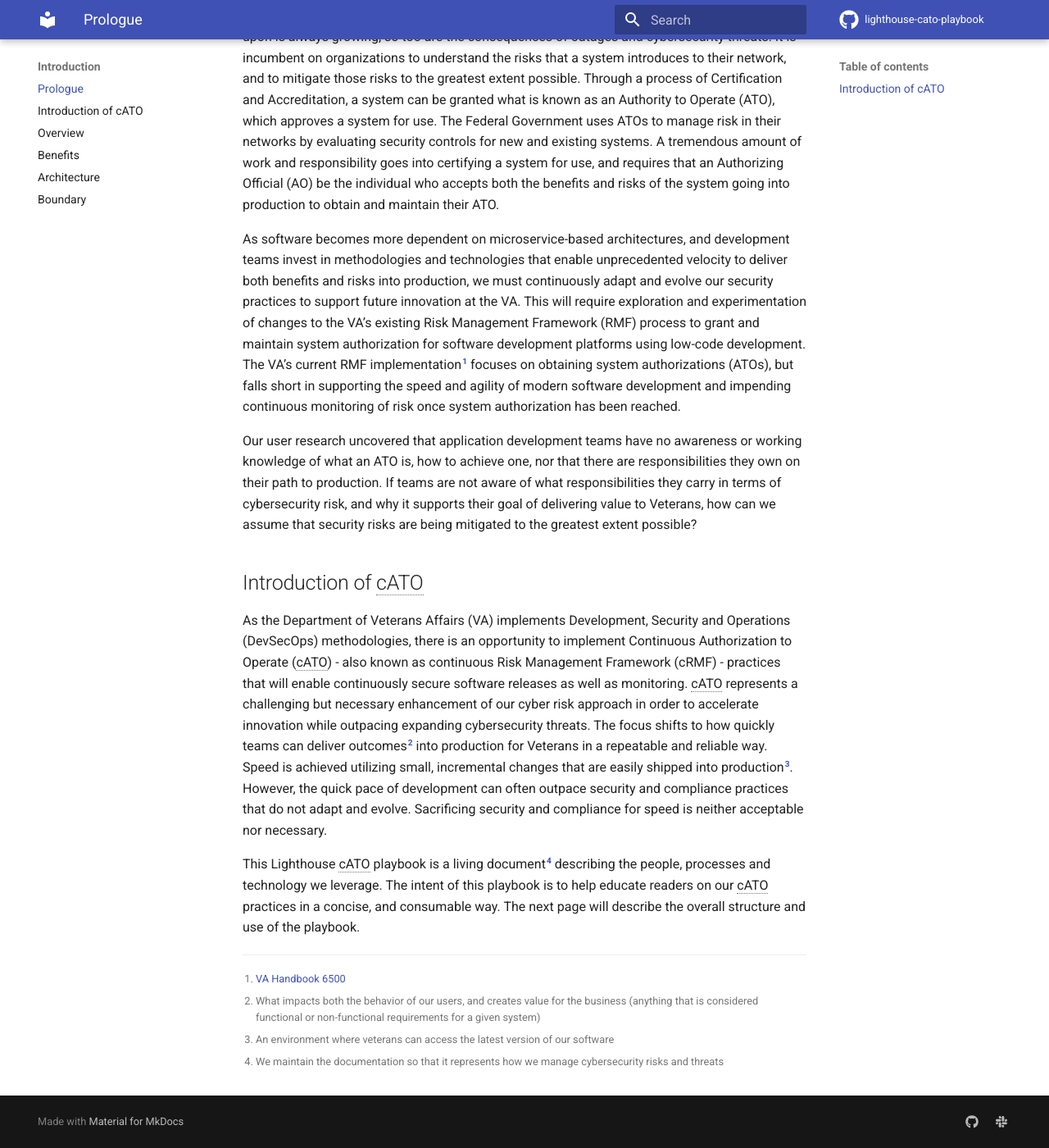
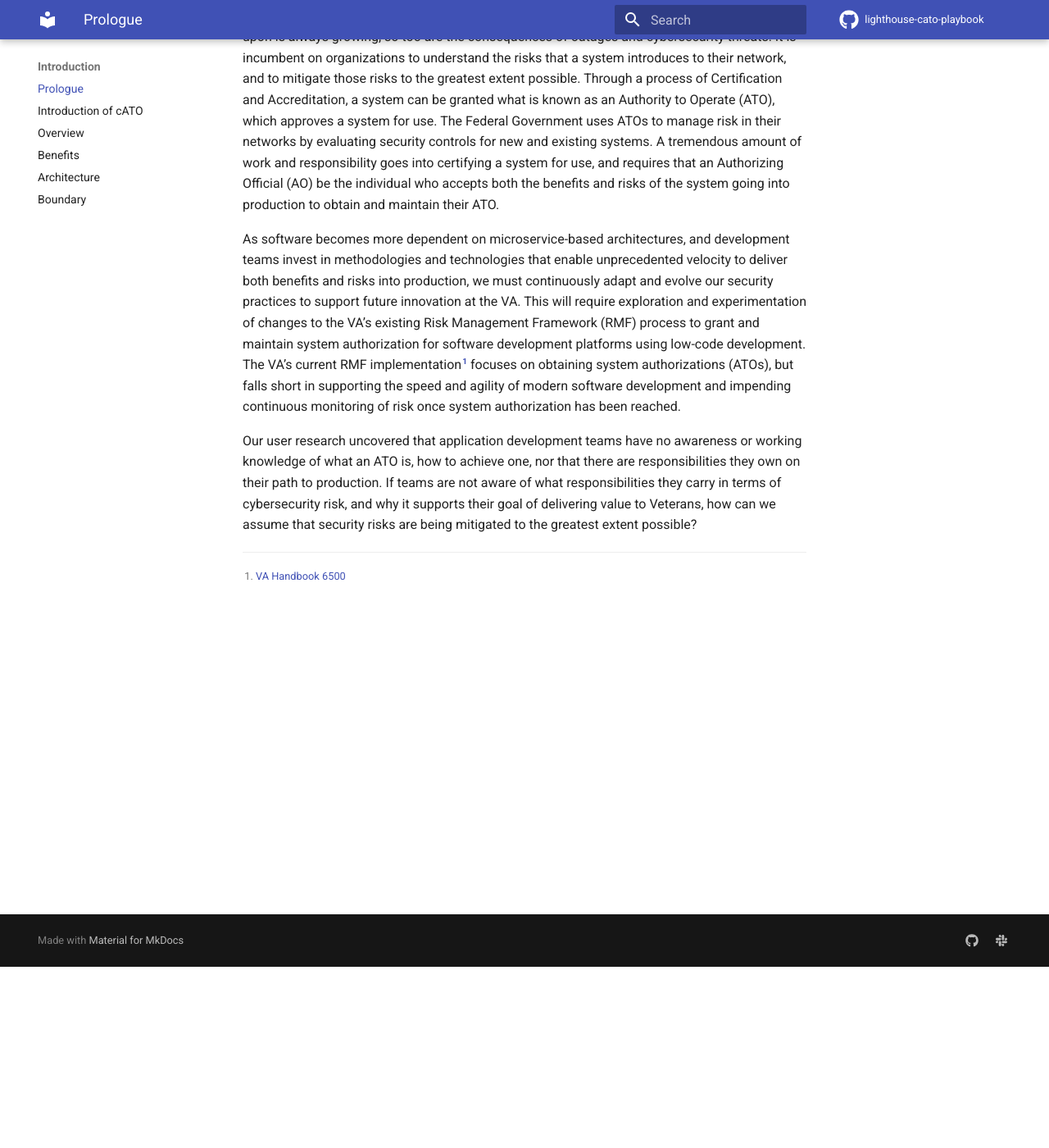
Before and after one commit to rise8-us/cato-playbook, an MkDocs documentation site: the page built from docs/index.md, in a window 1280 px wide and 1400 px high, scrolled down 221 px. Shown: the whole window at 82% size. Built offline with MkDocs 1.6.1 and Material for MkDocs 9.7.7, drawn with Linux system fonts in a browser that asks for light colours; comment, search, counter and statistics services are not loaded.

Commit message:
Update index.md

```diff
--- a/docs/index.md
+++ b/docs/index.md
@@ -6,14 +6,4 @@ As software becomes more dependent on microservice-based architectures, and deve
 
 Our user research uncovered that application development teams have no awareness or working knowledge of what an ATO is, how to achieve one, nor that there are responsibilities they own on their path to production. If teams are not aware of what responsibilities they carry in terms of cybersecurity risk, and why it supports their goal of delivering value to Veterans, how can we assume that security risks are being mitigated to the greatest extent possible?
 
-## Introduction of cATO
-
-As the Department of Veterans Affairs (VA) implements Development, Security and Operations (DevSecOps) methodologies, there is an opportunity to implement Continuous Authorization to Operate (cATO) - also known as continuous Risk Management Framework (cRMF) - practices that will enable continuously secure software releases as well as monitoring. cATO represents a challenging but necessary enhancement of our cyber risk approach in order to accelerate innovation while outpacing expanding cybersecurity threats. The focus shifts to how quickly teams can deliver outcomes[^2] into production for Veterans in a repeatable and reliable way. Speed is achieved utilizing small, incremental changes that are easily shipped into production[^3]. However, the quick pace of development can often outpace security and compliance practices that do not adapt and evolve. Sacrificing security and compliance for speed is neither acceptable nor necessary.
-
-This Lighthouse cATO playbook is a living document[^4] describing the people, processes and technology we leverage. The intent of this playbook is to help educate readers on our cATO practices in a concise, and consumable way. The next page will describe the overall structure and use of the playbook.
-
-*[cATO]: continuous Authority to Operate
 [^1]: [VA Handbook 6500](https://dvagov.sharepoint.com/sites/OITOIS/KnowledgeService/KSPublications/VA_Handbook_6500.pdf#search=6500)
-[^2]: What impacts both the behavior of our users, and creates value for the business (anything that is considered functional or non-functional requirements for a given system)
-[^3]: An environment where veterans can access the latest version of our software
-[^4]: We maintain the documentation so that it represents how we manage cybersecurity risks and threats
```
